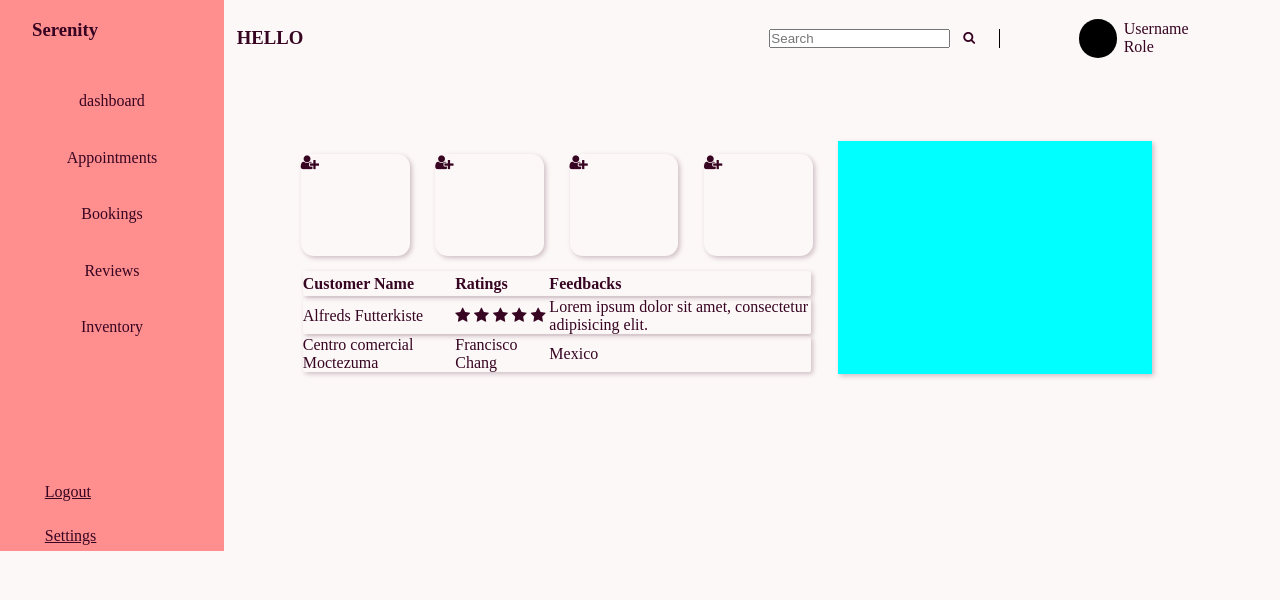
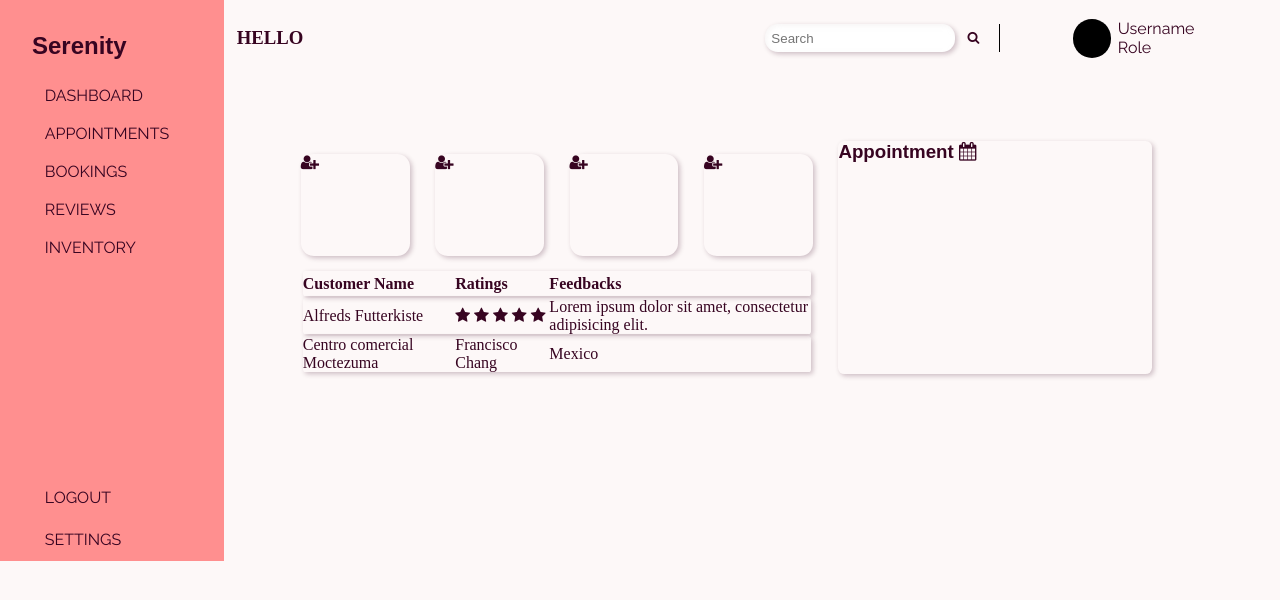
Before and after one commit to aspaceformyhead/Appointment-Booking, a PHP site: page /dashboard.html in a window 1280 px wide. Shown: the top 600 px of the page. Run offline with PHP 8.4, Linux system fonts and the light colour scheme; some web fonts are replaced.

Commit message:
update dashboard

```diff
--- a/admin.css
+++ b/admin.css
@@ -23,6 +23,16 @@ body {
 h1 {
     font-family: 'Perpetua Titling MT', sans-serif;
 }
+
+p,
+a,
+h6 {
+    font-size: 1.25vw;
+    font-family: "Raleway", sans-serif;
+    font-weight: 400;
+
+}
+
 
 button {
     width: fit-content;
@@ -178,52 +188,43 @@ button {
     display: flex;
     flex: 1;
     flex-direction: column;
-    gap: 11.5vw;
+    gap: 17vw;
     background-color: #ff8f8f;
     padding: .5vw;
 
     div:nth-of-type(1) {
         display: flex;
         flex-direction: column;
-        gap: 3vw;
-        align-items: center;
+        gap: .5vw;
 
-        h3 {
+        h1 {
+            margin-top: 1vw;
             padding: 1vw 2vw;
-            align-self: flex-start;
+
         }
     }
 
-    div:nth-of-type(2) {
+    div:nth-of-type(2),
+    .items {
+        flex: 1;
         display: flex;
         flex-direction: column;
         justify-self: flex-end;
-        gap: 2vw;
+        gap: .8vw;
 
         a {
-            padding: 0 3vw;
+            border-radius: 1.5vw;
+            padding: .5vw 3vw;
+            font-size: 1.25vw;
+            text-decoration: none;
+            text-transform: uppercase;
+            font-family: Raleway;
         }
 
 
     }
 
-    .items {
-        flex: 2;
-        align-items: left;
-        display: flex;
-        flex-direction: column;
-        gap: 2vw;
-        justify-items: space-between;
 
-        a {
-            padding: 0 3vw;
-            text-decoration: none;
-            text-align: left !important;
-
-
-        }
-
-    }
 
 
 }
@@ -258,10 +259,16 @@ header {
         i {
             font-size: 1vw;
             background: none !important;
-
             border: none !important;
         }
 
+        input {
+            padding: .5vw;
+            border-radius: 1vw;
+            border: none;
+            box-shadow: 2px 2px 5px rgba(55, 4, 33, 0.24), 2px 2px 5px rgba(234, 229, 229, 0.353) inset;
+
+        }
     }
 
     .profile {
@@ -318,7 +325,7 @@ header {
     width: 40vw;
 
     table {
-
+        width: fit-content;
         align-self: center;
         justify-items: center;
         align-items: center;
@@ -340,8 +347,8 @@ header {
 
 .appointment {
     flex: 1;
+    border-radius: .5vw;
     margin-right: 10vw;
-    background-color: aqua;
     box-shadow: 2px 2px 5px rgba(55, 4, 33, 0.24);
 
 
--- a/dashboard.html
+++ b/dashboard.html
@@ -19,7 +19,7 @@
 <body class="dashboard">
     <aside class="verMenu">
         <div>
-            <h3>Serenity</h1>
+            <h1>Serenity</h1>
             <div class="items">
                 <a href="">dashboard</a>
                 <a href="">Appointments</a>
@@ -95,6 +95,7 @@
             </section>
 
             <section class="appointment">
+                <h1>Appointment <i class="fa fa-calendar" aria-hidden="true"></i></h1>
 
             </section>
         </section>
```
Lines whose indentation alone changed are shown as unchanged.
